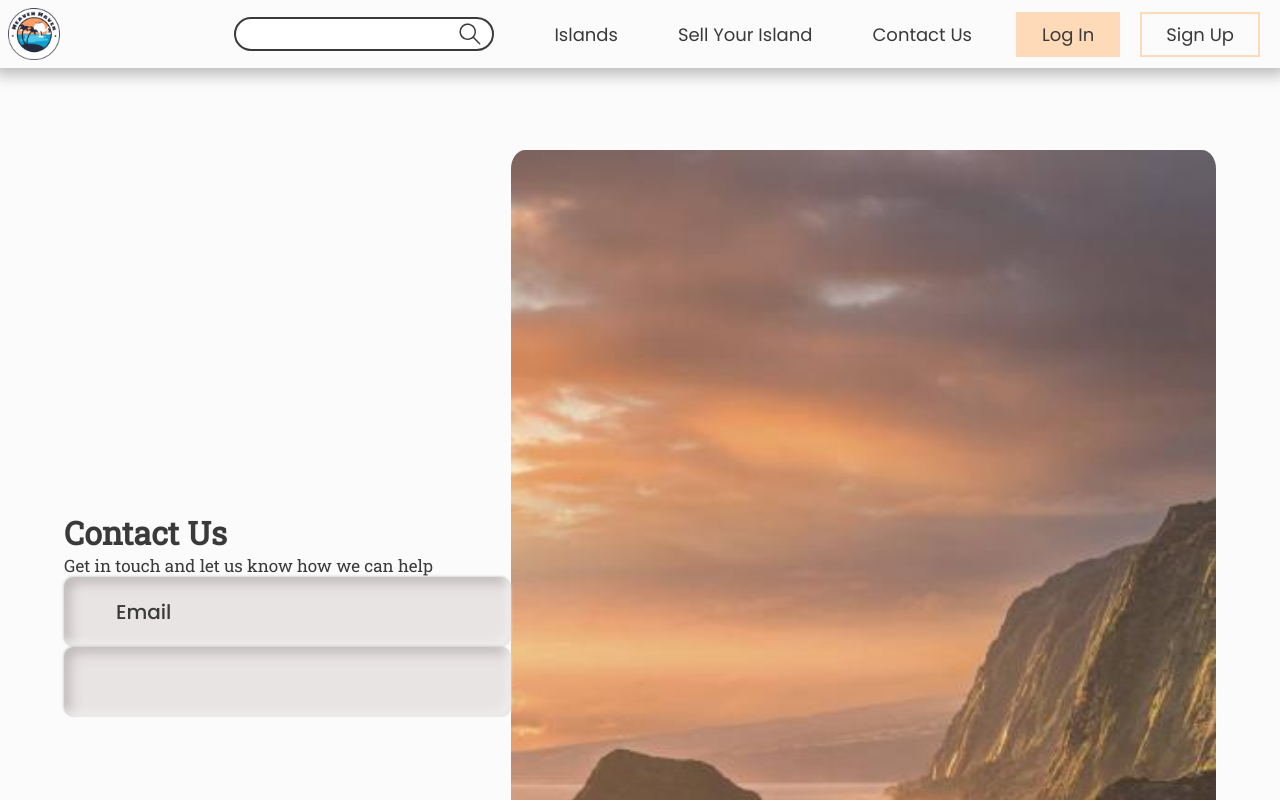
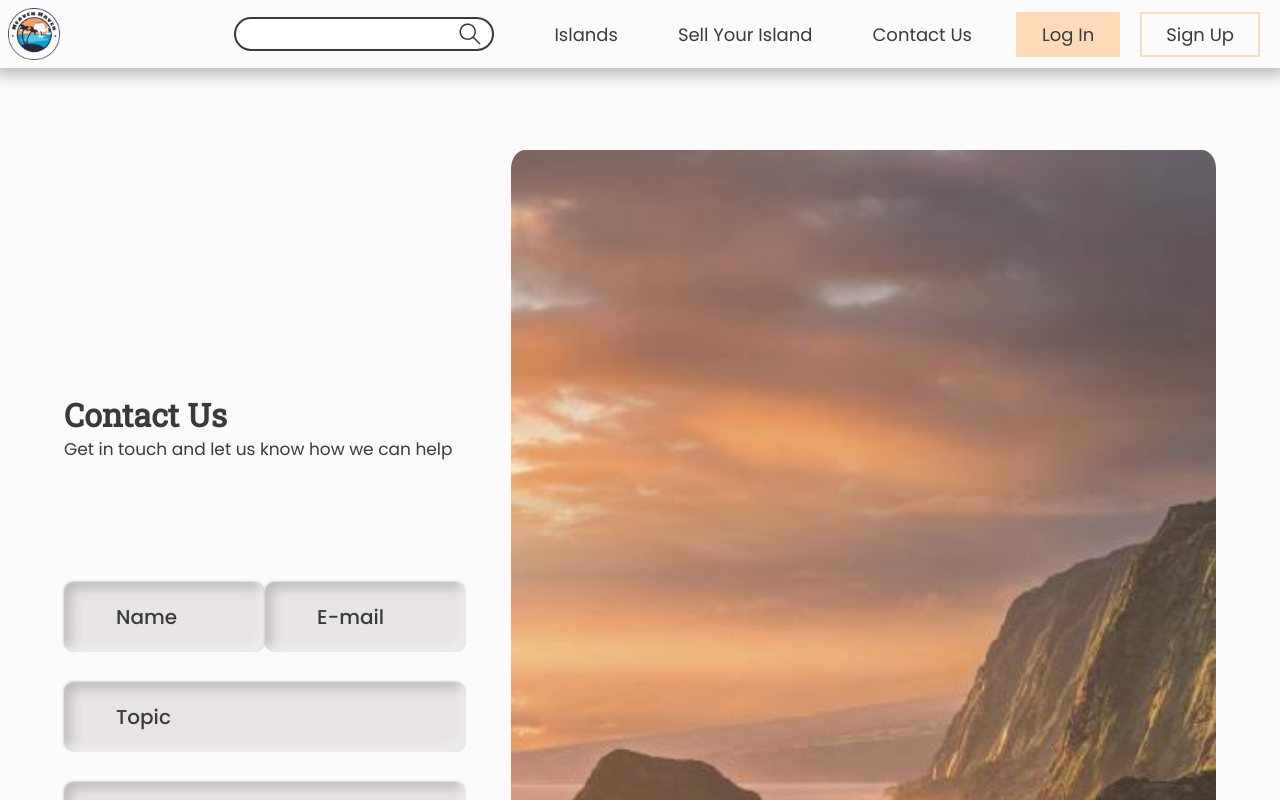
Before and after one commit to ruets/HeavenHaven, a React (Vite) app in the folder frontend/: page /contact in a window 1280 px wide. Shown: the top 800 px of the page. Built offline with nearby package versions, Linux system fonts and the light colour scheme.

Commit message:
Contact Form Update

```diff
--- a/frontend/src/components/forms/Contact/ContactForm.jsx
+++ b/frontend/src/components/forms/Contact/ContactForm.jsx
@@ -7,14 +7,26 @@ export function ContactForm() {
             <h1> Contact Us</h1>
             <p>Get in touch and let us know how we can help</p>
             <div className="fields">
-                <div className="inputs-1"></div>
+                <div className="inputs-1">
+                <Input type="name"
+                        name="name"
+                        label="Name">
+                </Input>
                 <Input type="email"
                         name="email"
-                        label="Email">
+                        label="E-mail">
                 </Input>
-                <Input>
+                </div>
+                <Input type="topic"
+                        name="topic"
+                        label="Topic">
+                </Input>
+                <Input type="messag"
+                        name="message"
+                        label="Your message">
                 </Input>
             </div>
+            <button type="submit">Send Message</button>
         </form>
 );
 }
--- a/frontend/src/components/forms/Contact/ContactForm.scss
+++ b/frontend/src/components/forms/Contact/ContactForm.scss
@@ -0,0 +1,26 @@
+@import "../../../assets/scss/base/colors";
+
+form.contact {
+
+    h1 {
+        margin: 52px 0 0 0;
+    }
+
+    p {
+        font-family: 'Poppins';
+        margin-bottom: 120px;
+    }
+
+    div.fields {
+        display: flex;
+        flex-direction: column;
+        gap: 30px;
+        width: 90%;
+
+        div.inputs-1 {
+        display : flex;
+        flex-direction: row;
+        }
+
+    }
+}
--- a/frontend/src/components/forms/Login/LoginForm.jsx
+++ b/frontend/src/components/forms/Login/LoginForm.jsx
@@ -67,7 +67,7 @@ export function LoginForm() {
             <h1>Log In</h1>
             <div className="fields">
                 <div className="inputs">
-                    <Input
+                    <Input className = "name"
                         type="email"
                         name="email"
                         label="Email"
@@ -77,7 +77,7 @@ export function LoginForm() {
                         onBlur={validateEmailFieldValue}
                         setInput={setEmail}
                     ></Input>
-                    <Input
+                    <Input className = "email"
                         type="password"
                         name="password"
                         label="Password"
```
Also changed, not shown: frontend/src/pages/Contact/ContactPage.scss (line endings or trailing spaces).
